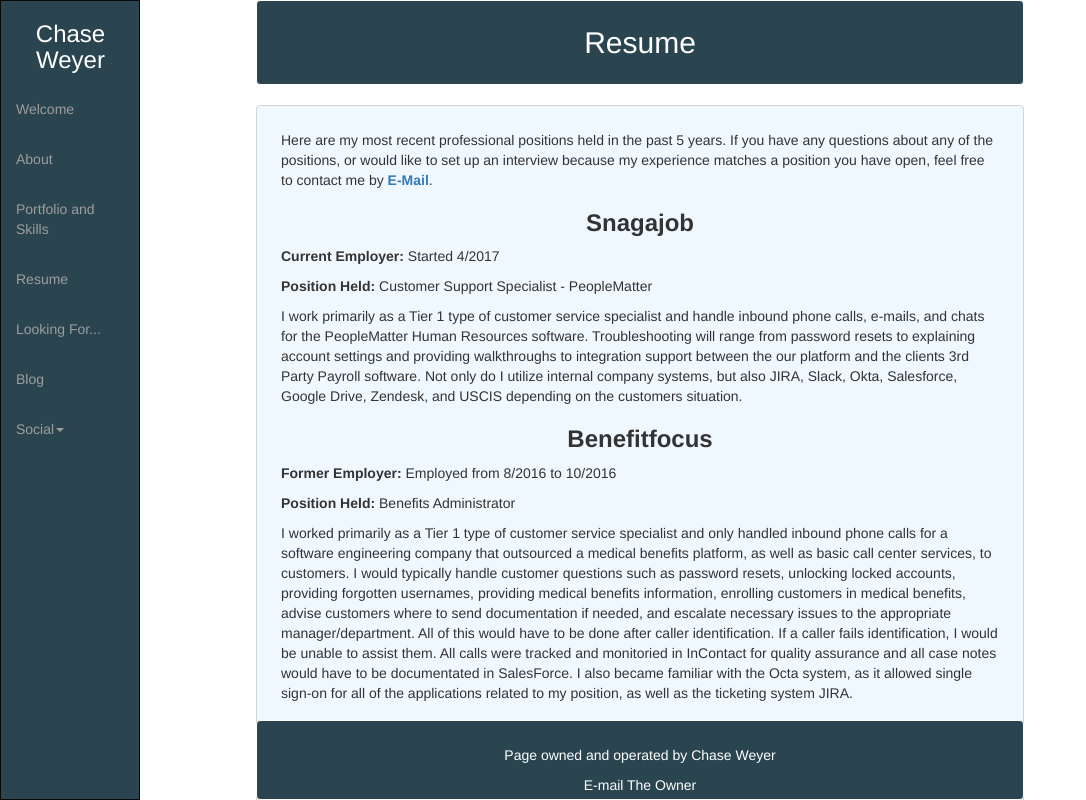
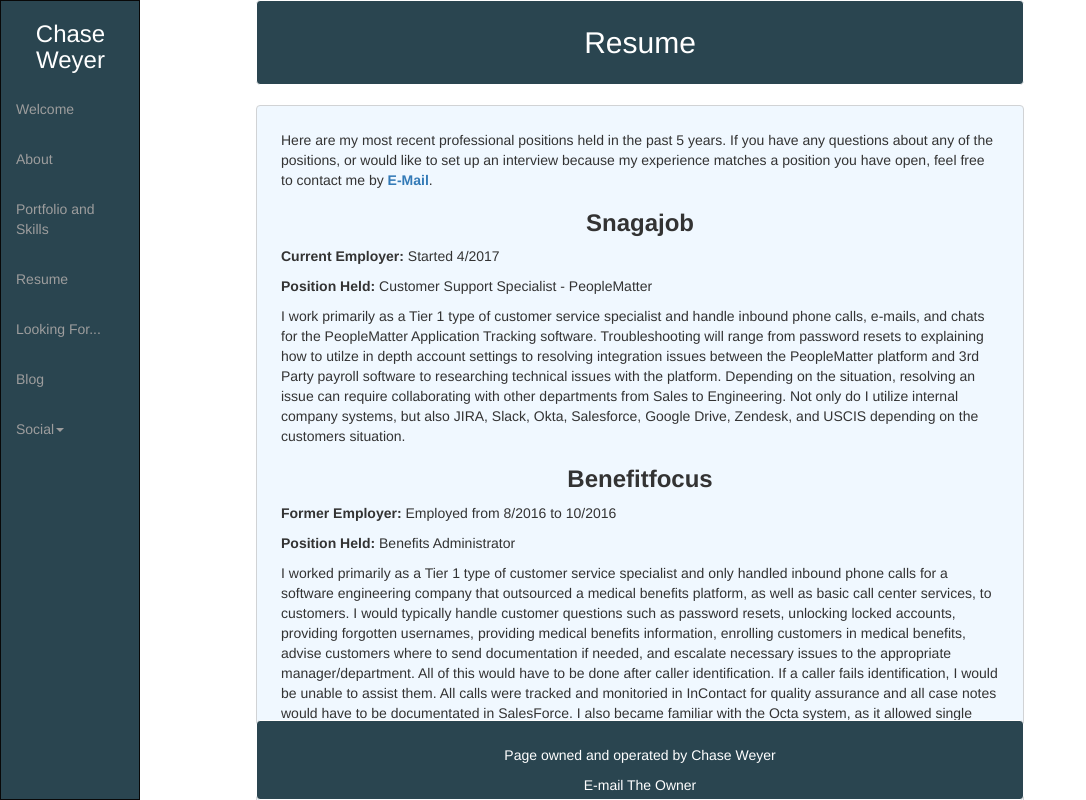
Before and after one commit to chasepersonal/blog_project, a Django app: page /resume/ in a window 1280 px wide. Shown: the top 800 px of the page, without its empty margins (0-1086 px from the left). Run offline with Django 3.2, Linux system fonts and the light colour scheme; some libraries are stand-ins or nearby versions.

Commit message:
Updated Resume page

```diff
--- a/blog_project/blog/templates/resume.html
+++ b/blog_project/blog/templates/resume.html
@@ -13,7 +13,7 @@
 		<h3 class="center"><strong>Snagajob</strong></h3>
 		<p><strong>Current Employer:</strong> Started 4/2017<p>
 		<p><strong>Position Held:</strong> Customer Support Specialist - PeopleMatter</p>
-		<p>I work primarily as a Tier 1 type of customer service specialist and handle inbound phone calls, e-mails, and chats for the PeopleMatter Human Resources software. Troubleshooting will range from password resets to explaining account settings and providing walkthroughs to integration support between the our platform and the clients 3rd Party Payroll software. Not only do I utilize internal company systems, but also JIRA, Slack, Okta, Salesforce, Google Drive, Zendesk, and USCIS depending on the customers situation.
+		<p>I work primarily as a Tier 1 type of customer service specialist and handle inbound phone calls, e-mails, and chats for the PeopleMatter Application Tracking software. Troubleshooting will range from password resets to explaining how to utilze in depth account settings to resolving integration issues between the PeopleMatter platform and 3rd Party payroll software to researching technical issues with the platform. Depending on the situation, resolving an issue can require collaborating with other departments from Sales to Engineering. Not only do I utilize internal company systems, but also JIRA, Slack, Okta, Salesforce, Google Drive, Zendesk, and USCIS depending on the customers situation.
 		<h3 class="center"><strong>Benefitfocus</strong></h3>
 		<p><strong>Former Employer:</strong> Employed from 8/2016 to 10/2016</p>
 		<p><strong>Position Held:</strong> Benefits Administrator</p>
```
